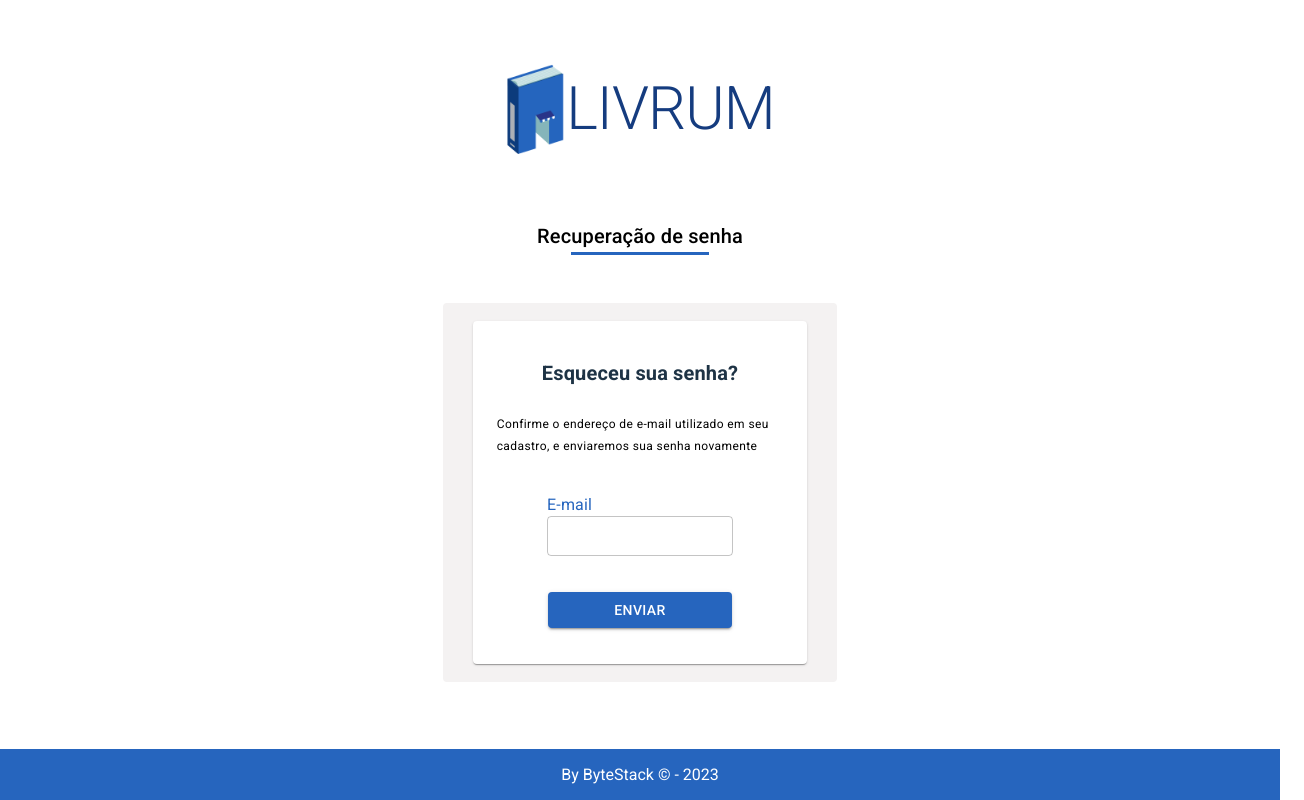
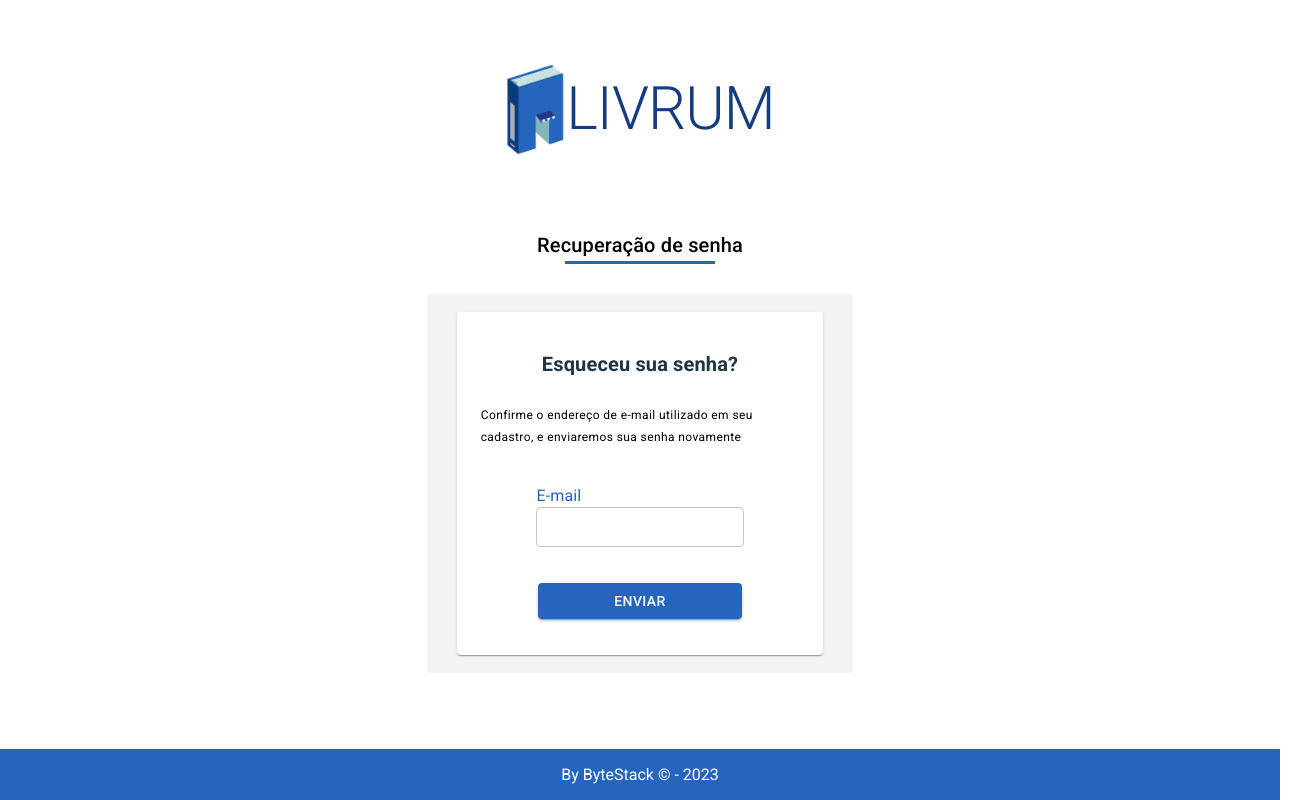
Before and after one commit to byte-stack-uefs/livrum, a Next.js app in the folder phase_4/app/webapp/: page /admin/recuperacao-senha in a window 1280 px wide. Shown: the whole page, 1304 px wide, since content can reach past the window. Built offline with nearby package versions, Linux system fonts and the light colour scheme.

Commit message:
Fixando a distancia entre o tipografico e a parte de recuperação

```diff
--- a/phase_4/app/webapp/app/(account)/(internal)/admin/recuperacao-senha/page.tsx
+++ b/phase_4/app/webapp/app/(account)/(internal)/admin/recuperacao-senha/page.tsx
@@ -22,13 +22,13 @@ const AdminPasswordRestore = () => {
     };
 
     return (
-        <Grid container spacing = {6} direction="column">
-            <Grid xs={12} md={4} margin="auto" textAlign="center">
+        <Grid container direction="column">
+            <Grid xs={12} md={4} sx ={{margin: "auto",mb: "30px"}} textAlign="center">
                 <Typography sx={{ color: "black"}} variant="h6">
                     Recuperação de senha
                 </Typography>
                 <Divider width={"35%"} style={{ margin: "auto"}}/></Grid>
-            <Grid xs={12} md={4} margin="auto">
+            <Grid xs={12} md={4} marginTop={10} margin="auto">
                 <Paper elevation={0} style={{ padding: '30px', backgroundColor: '#F4F2F2' }}>
                     <Paper>
                         <form onSubmit={handleSubmitClient}>
```
